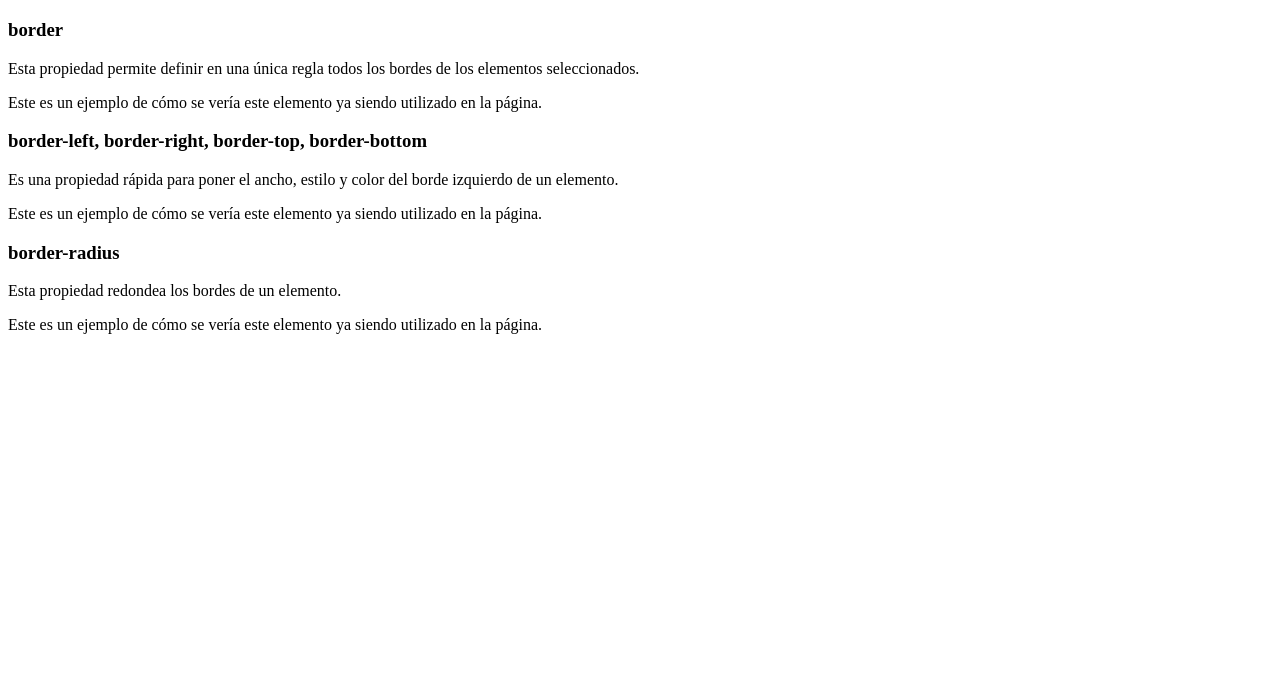
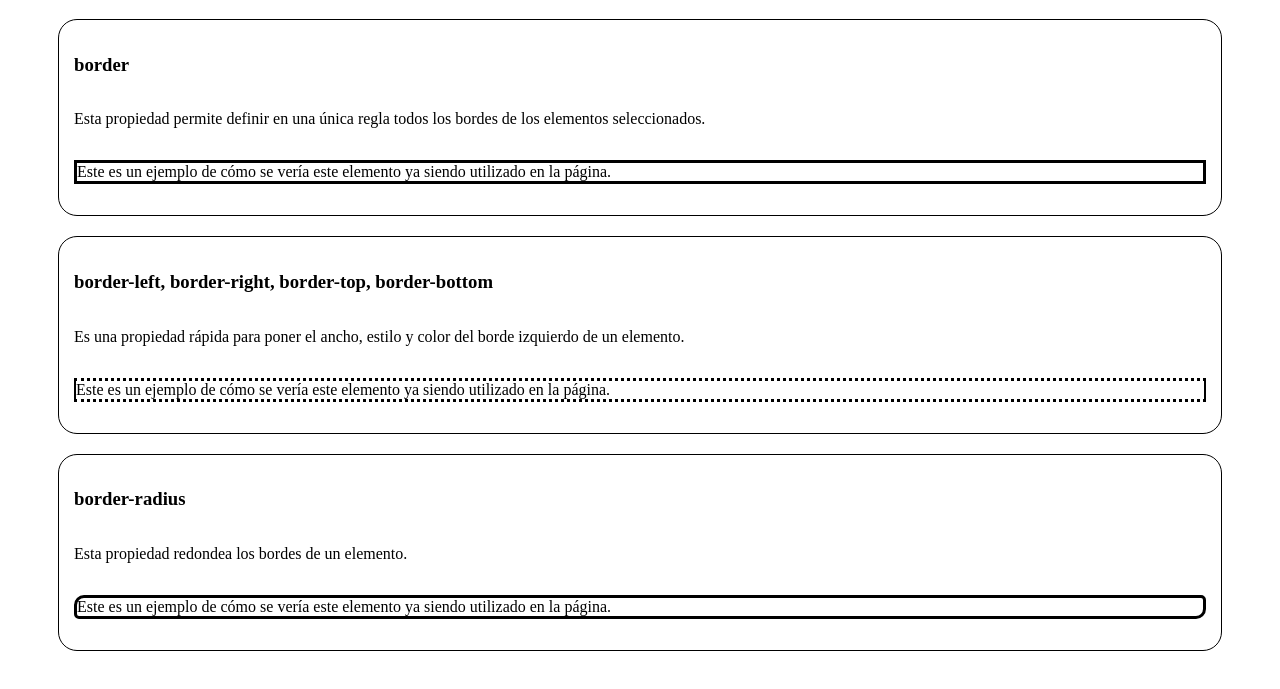
Before and after one commit to Chamito813/Chamito813.github.io, a plain HTML site: page HTML/css_cheat_sheet.html in a window 1280 px wide. Shown: the part 61-750 px from the top of the page. Drawn offline with Linux system fonts and the light colour scheme.

Commit message:
Added link of the css styles to the hmtl css cheat sheet file

```diff
--- a/HTML/css_cheat_sheet.html
+++ b/HTML/css_cheat_sheet.html
@@ -4,7 +4,7 @@
     <meta charset="UTF-8">
     <meta http-equiv="X-UA-Compatible" content="IE=edge">
     <meta name="viewport" content="width=device-width, initial-scale=1.0">
-    <link rel="stylesheet" type="text/css" href="">
+    <link rel="stylesheet" type="text/css" href="https://github.com/Chamito813/Chamito813.github.io/blob/main/CSS/estilos.css">
     <title>CSS Cheat Sheet</title>
 </head>
 <body>
```
